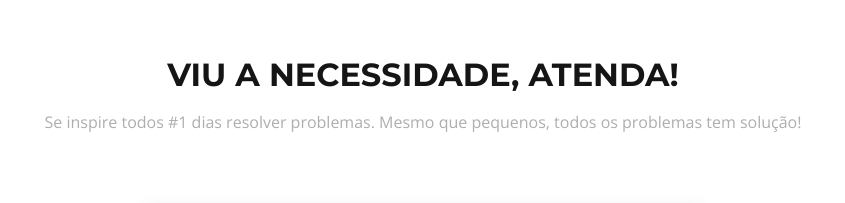
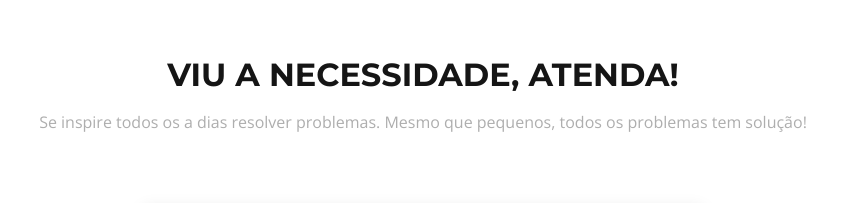
Before and after one commit to jo-ovic/Rasb-Tech, a plain HTML site: page Rasb-Tech/index.html in a window 1280 px wide. Shown: the part 2155-2358 px from the top of the page, 217-1062 px from the left. Drawn offline with nearby package versions, Linux system fonts and the light colour scheme; grey boxes are pictures that could not be loaded; a script that the page names is missing.

Commit message:
Changes to be committed: 	modified:   Rasb-Tech/index.html

```diff
--- a/Rasb-Tech/index.html
+++ b/Rasb-Tech/index.html
@@ -273,7 +273,7 @@
 
         <div class="section-title" data-aos="fade-up">
           <h2>VIU A NECESSIDADE, ATENDA!</h2>
-          <p>Se inspire todos #1 dias resolver problemas. Mesmo que pequenos, todos os problemas tem solução!</p>
+          <p>Se inspire todos os a dias resolver problemas. Mesmo que pequenos, todos os problemas tem solução!</p>
         </div>
         <div class="video">
           <iframe width="560" height="315" src="https://www.youtube.com/embed/IpCmOe5RpwQ" title="YouTube video player"
```
